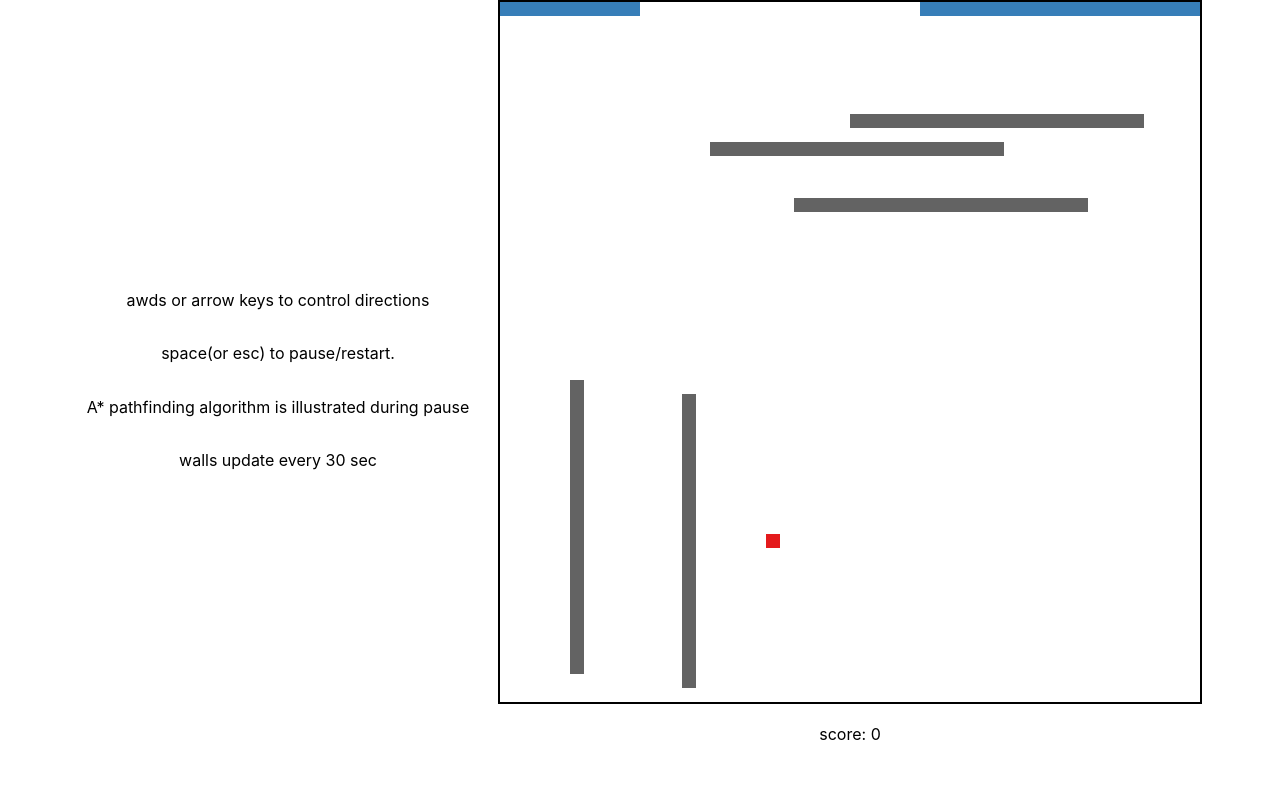
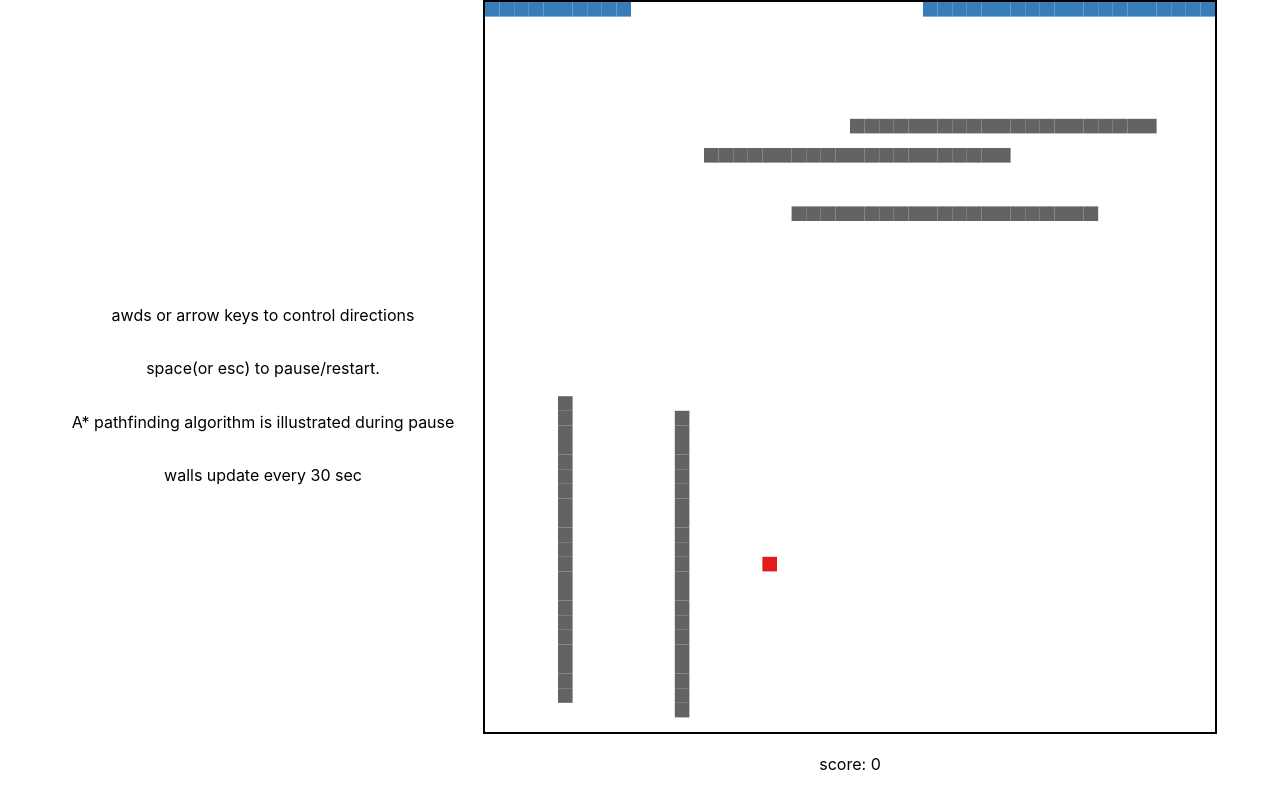
Before and after one commit to Dan-X/snake, a React (Create React App) app: page / in a window 1280 px wide. Built offline with nearby package versions, Linux system fonts and the light colour scheme.

Commit message:
fix: canvas size depends on window size

```diff
--- a/src/components/SnakeBoard.tsx
+++ b/src/components/SnakeBoard.tsx
@@ -3,6 +3,7 @@ import { useSnake } from './useSnake';
 import { useWalls } from './useWalls';
 
 import {usePathfinding} from './usePathfinding';
+import { useWindowSize } from './useWindowSize';
 interface Props {
 
 }
@@ -71,13 +72,16 @@ const draw = (
 
 export const SnakeBoard = (props: Props) => {
 
-  const canvasSize = 700;
   const boardSize = 50;
-  const pixelSize = canvasSize / boardSize;
   const updateInterval = 50;
   const refreshWallsInterval = 30000;
   const canvasRef = useRef<HTMLCanvasElement>(null);
   const forbitArea = useRef<[number, number][]>()
+
+  const size = useWindowSize();
+  const canvasSize = Math.floor(Math.min(size.width, size.height)-70);
+
+  const pixelSize = canvasSize / boardSize;
 
   const { wall, refreshWalls } = useWalls(5, 20, boardSize)
   const {
--- /dev/null
+++ b/src/components/useWindowSize.ts
@@ -0,0 +1,28 @@
+import { useState, useEffect } from "react";
+// Usage
+// Hook
+export const useWindowSize = () => {
+  // Initialize state with undefined width/height so server and client renders match
+  // Learn more here: https://joshwcomeau.com/react/the-perils-of-rehydration/
+  const [windowSize, setWindowSize] = useState({
+    width: 0,
+    height: 0,
+  });
+  useEffect(() => {
+    // Handler to call on window resize
+    function handleResize() {
+      // Set window width/height to state
+      setWindowSize({
+        width: window.innerWidth,
+        height: window.innerHeight,
+      });
+    }
+    // Add event listener
+    window.addEventListener("resize", handleResize);
+    // Call handler right away so state gets updated with initial window size
+    handleResize();
+    // Remove event listener on cleanup
+    return () => window.removeEventListener("resize", handleResize);
+  }, []); // Empty array ensures that effect is only run on mount
+  return windowSize;
+}
```
